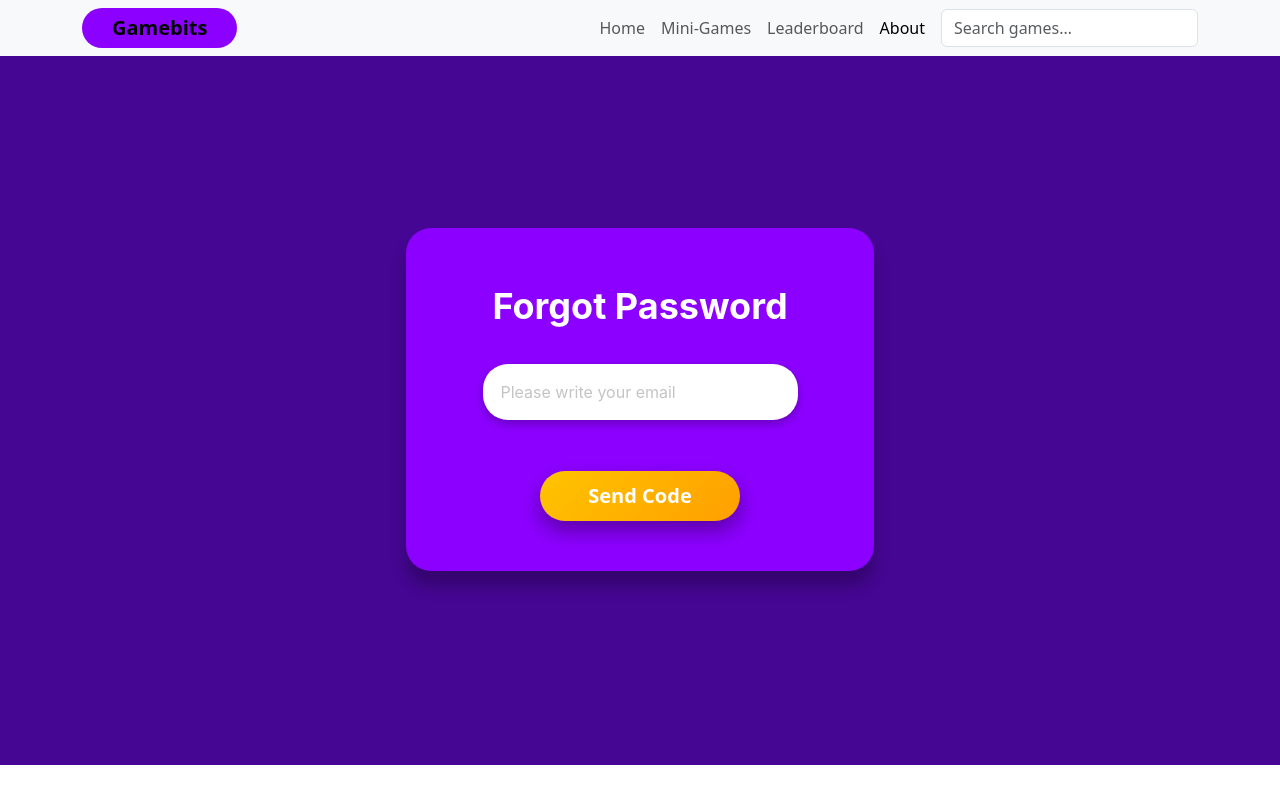
After one commit to reinarexha/GameBits, a PHP site: page /forgot-password.html in a window 1280 px wide; the page is wider, and only the part inside the window is pictured. The commit adds this page. Run offline with PHP 8.4, Linux system fonts and the light colour scheme.

Commit message:
added forgot-password.html

```diff
--- /dev/null
+++ b/forgot-password.html
@@ -0,0 +1,61 @@
+<!DOCTYPE html>
+<html lang="en">
+<head>
+  <meta charset="UTF-8">
+  <meta name="viewport" content="width=device-width, initial-scale=1.0">
+  <title>Log In -
+     Gamebits</title>
+   <link rel="stylesheet" href="../styles.css">
+  <!-- Google Font -->
+  <link href="https://fonts.googleapis.com/css2?family=Poppins:wght@300;400;500;600&display=swap" rel="stylesheet">
+    <!-- Bootstrap -->
+  <link href="https://cdn.jsdelivr.net/npm/bootstrap@5.3.0-alpha1/dist/css/bootstrap.min.css" rel="stylesheet">
+
+</head>
+<body>
+    <!-- navbar -->
+    <nav class="navbar navbar-expand-lg bg-light fixed-top">
+        <div class="container">
+            <a class="navbar-brand fw-bold" href="index.html">Gamebits</a>
+            <button class="navbar-toggler" type="button" data-bs-toggle="collapse" data-bs-target="#navbarNav"
+                aria-controls="navbarNav" aria-expanded="false" aria-label="Toggle navigation">
+                <span class="navbar-toggler-icon"></span>
+            </button>
+            <div class="collapse navbar-collapse" id="navbarNav">
+                <ul class="navbar-nav ms-auto">
+                    <li class="nav-item"><a class="nav-link" href="home.html">Home</a></li>
+                    <li class="nav-item"><a class="nav-link" href="games.html">Mini-Games</a></li>
+                    <li class="nav-item"><a class="nav-link" href="leaderboard.html">Leaderboard</a></li>
+                    <li class="nav-item"><a class="nav-link active" href="aboutus.html">About</a></li>
+                </ul>
+                <form class="d-flex ms-2">
+                    <input class="form-control" type="search" placeholder="Search games…" aria-label="Search">
+                </form>
+            </div>
+        </div>
+    </nav>
+  <hr>
+<hr>
+
+<div class="forgot-wrapper">
+<div class="forgot-card">
+<h1>Forgot Password</h1>
+
+<form>
+<div class="form-group">
+<input
+type="email"
+class="form-input"
+placeholder="Please write your email"
+required
+>
+</div>
+
+<button type="submit" class="btn-forgot">
+Send Code
+</button>
+</form>
+</div>
+</div>
+</body>
+</html>
--- a/signin.html
+++ b/signin.html
@@ -56,7 +56,7 @@
         </div>
 
         <div class="forgot-password">
-          <a href="#">Forgot Password?</a>
+          <a href="forgot-password.html">Forgot Password?</a>
         </div>
 
         <button type="submit" class="btn-login">
--- a/styles.css
+++ b/styles.css
@@ -436,3 +436,68 @@ box-shadow: 0 8px 16px rgba(0, 0, 0, 0.35);
   color: #ffffff;
   margin-bottom: 40px;
 }
+/* ======================================
+   FORGOT PASSWORD
+   (forgot-password.html)
+====================================== */
+.forgot-wrapper {
+padding: 193px 486px 194px 486px;
+min-height: 12vh;
+display: flex;
+justify-content: center;
+align-items: center;
+background-color: #450693;
+}
+
+.forgot-card {
+width: 468px;
+background-color: #8c00ff;
+border-radius: 25px;
+box-shadow: 0px 15px 15px rgba(0,0,0,0.25);
+padding: 60px 35px 50px;
+color: #fff;
+text-align: center;
+transition: box-shadow 0.2s ease;
+}
+
+/* Glow effect when you click/focus inside the form */
+.forgot-card:focus-within {
+box-shadow: 0 0 45px 18px rgba(255, 255, 255, 0.95);
+}
+
+.forgot-card h1 {
+font-family: 'Inter', sans-serif;
+font-weight: 700;
+font-size: 36px;
+line-height: 100%;
+color: #ffffff;
+
+margin-bottom: 40px;
+}
+
+.btn-forgot {
+width: 200px;
+border: none;
+height: 50px;
+border-radius: 999px;
+padding: 10px 18px;
+margin-top: 10px;
+font-size: 20px;
+font-weight: 600;
+color: #ffffff;
+cursor: pointer;
+background: linear-gradient(135deg, var(--accent-yellow), var(--accent-yellow-dark));
+box-shadow: 0 10px 20px rgba(0, 0, 0, 0.35);
+transition: transform 0.15s ease, box-shadow 0.15s ease, filter 0.15s ease;
+}
+
+.btn-forgot:hover {
+transform: translateY(-2px);
+box-shadow: 0 14px 28px rgba(0, 0, 0, 0.45);
+filter: brightness(1.05);
+}
+
+.btn-forgot:active {
+transform: translateY(0);
+box-shadow: 0 8px 16px rgba(0, 0, 0, 0.35);
+}
```
